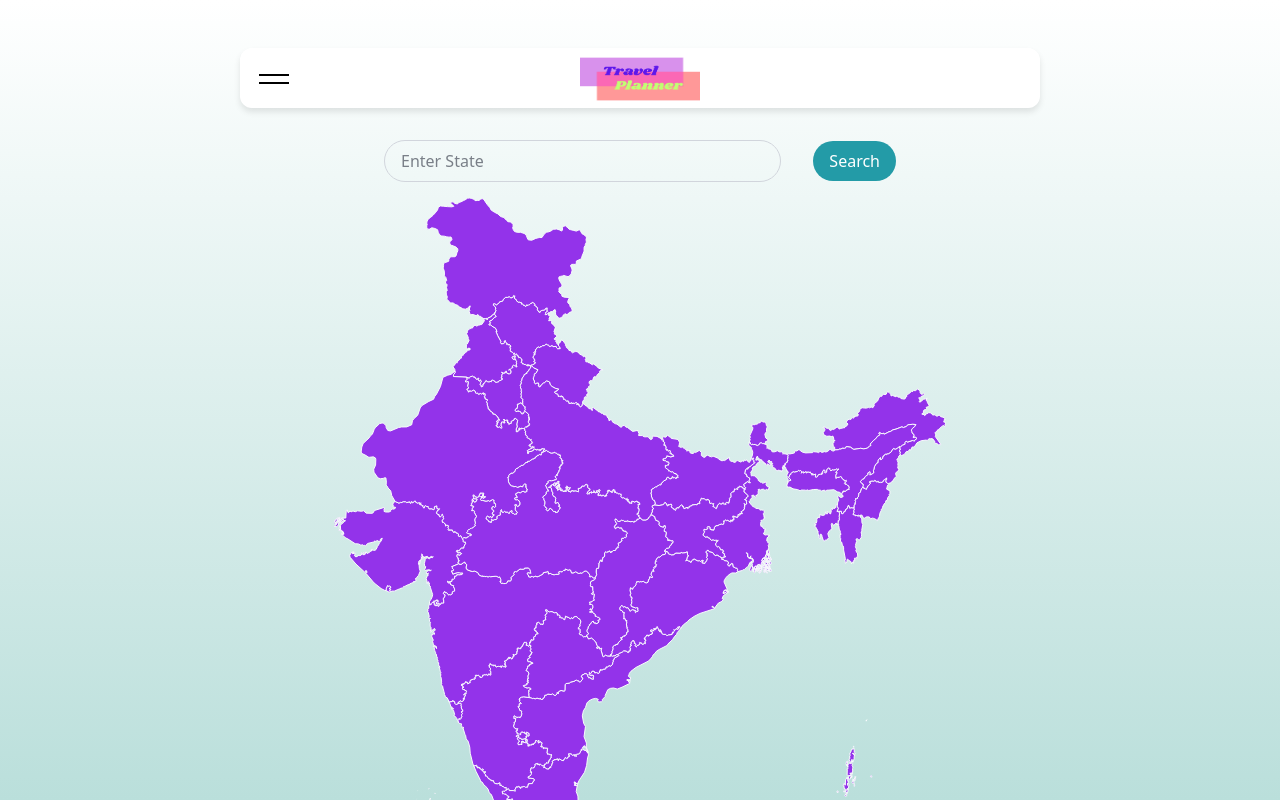
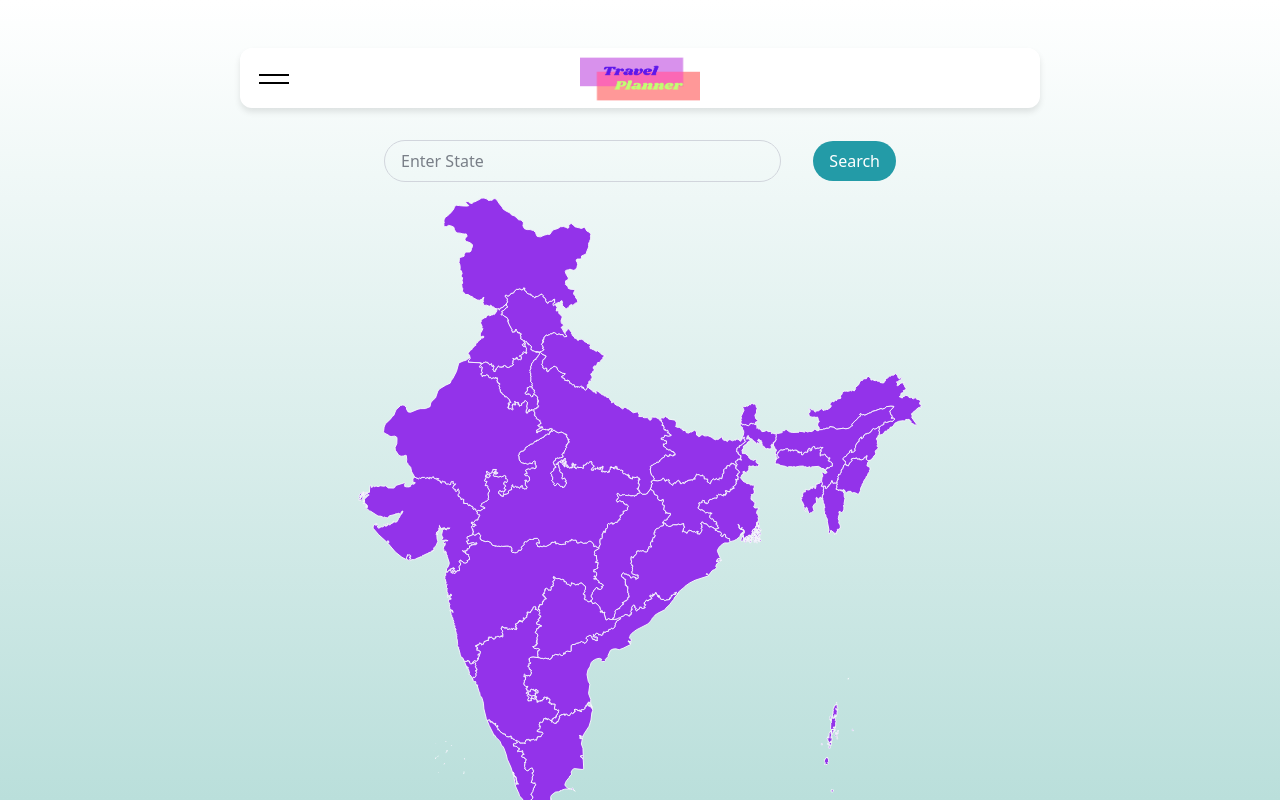
Before and after one commit to Jainam-not-a-robot/Travel-Planner, a Next.js app in the folder frontend/: page / in a window 1280 px wide. Built offline with nearby package versions, Linux system fonts and the light colour scheme.

Commit message:
fixed map size issue

```diff
--- /dev/null
+++ b/frontend/src/app/india-map.css
@@ -0,0 +1,34 @@
+.div-container {
+  height: 100vh; /* Full viewport height */
+  width: 100%;
+  display: flex;
+  justify-content: center;
+  align-items: flex-start;
+}
+
+.india-map-container {
+  width: 90%; /* Use a percentage for smaller screens */
+  max-width: 600px; /* Cap the width for better control */
+  aspect-ratio: 1.14 ; /* Adjust based on SVG's native aspect ratio */
+  /* height:100%; */
+  position: relative;
+  max-height: 80vh; /* Prevent map from becoming too tall */
+}
+
+.india-map-container svg {
+  position: absolute;
+  top: 0;
+  left: 0;
+  width: 100%;
+  height: 100%;
+}
+
+
+
+@media (min-width: 1050px) {
+  .india-map-container {
+    width: 90%; /* Use viewport width for larger screens */
+    height:100%;
+    /* max-height: 110%; Fixed max height for consistency */
+  }
+}
--- a/frontend/src/app/india-map.tsx
+++ b/frontend/src/app/india-map.tsx
@@ -1,24 +1,39 @@
 'use client'
 import React, { useContext } from "react"
-import { useState,useEffect } from "react"
+import { useState, useEffect } from "react"
 import { UserContext } from "./context_selectedPlace"
 export const IndiaMap: React.FC<React.SVGProps<SVGSVGElement>> = (props) => {
   const [hoveredState, setHoveredState] = useState<string | null>(null);
   const [hoverPos, setHoverPos] = useState<{ x: number; y: number } | null>(null);
-  const context=useContext(UserContext);
-  if(!context){
+  const context = useContext(UserContext);
+  if (!context) {
     throw new Error("Error:Select a state");
   }
-  const {selectedPlace,setSelectedPlace}=context;
-  useEffect(()=>{
+  const { selectedPlace, setSelectedPlace } = context;
+  useEffect(() => {
     console.log(selectedPlace);
-  },[selectedPlace])
-   return(
-    <svg className="mx-36"
+  }, [selectedPlace])
+  const [preserveRatio, setPreserveRatio] = useState('xMidYMid meet');
+
+  useEffect(() => {
+    const updateRatio = () => {
+      if (window.innerWidth >= 1050) {
+        setPreserveRatio('xMidYMid meet');
+      } else {
+        setPreserveRatio('none'); // Or any value for smaller widths
+      }
+    };
+
+    updateRatio();
+    window.addEventListener('resize', updateRatio);
+    return () => window.removeEventListener('resize', updateRatio);
+  }, []);
+  return (
+    <svg className="mx-auto"
       xmlns="http://www.w3.org/2000/svg"
-    width="611.86"
-    height="695.70"
       viewBox="0 0 611.86 695.70"
+      preserveAspectRatio={preserveRatio}
+      style={{ width: '100%', height: '100%' }}
       {...props}
     >
       <style>
@@ -235,7 +250,7 @@ export const IndiaMap: React.FC<React.SVGProps<SVGSVGElement>> = (props) => {
         //  title="Gujarat"
         onMouseEnter={() => {
           setHoveredState('Gujarat');
-          setHoverPos({ x: 80, y: 350}); // approximate position
+          setHoverPos({ x: 80, y: 350 }); // approximate position
         }}
         onMouseLeave={() => {
           setHoveredState(null);
@@ -769,4 +784,5 @@ export const IndiaMap: React.FC<React.SVGProps<SVGSVGElement>> = (props) => {
 
     </svg>
 
-)}
+  )
+}
--- a/frontend/src/app/page.tsx
+++ b/frontend/src/app/page.tsx
@@ -1,15 +1,20 @@
 import { IndiaMap } from "./india-map"
 import Search from "./search-option1"
 import NavCard from "./NavCard"
+import '@/app/india-map.css'
 export default function Home() {
   return (
     <div className="w-full relative">
       {/* <SidebarTrigger className="mt-32 fixed"/> */}
       <NavCard></NavCard>
-      <Search/>
-    <div className="flex justify-center items-center">
-      <IndiaMap/>
-    </div>
+      <Search />
+      <div className="flex justify-center items-center">
+        <div className="div-container">
+          <div className="india-map-container">
+            <IndiaMap />
+          </div>
+        </div>
+      </div>
 
     </div>
   )
```
Lines whose indentation alone changed are shown as unchanged.
